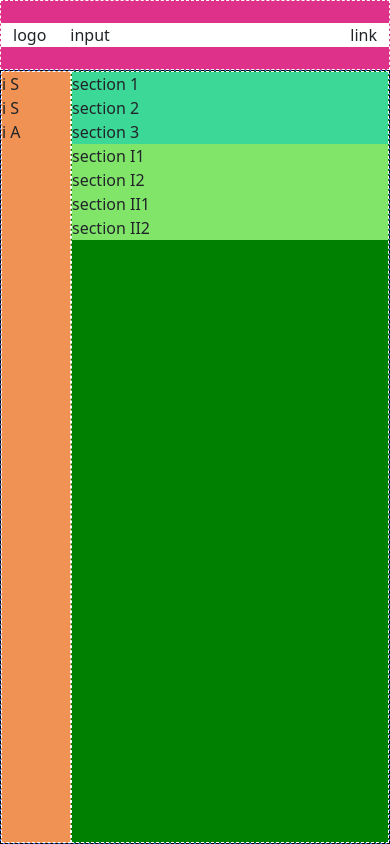
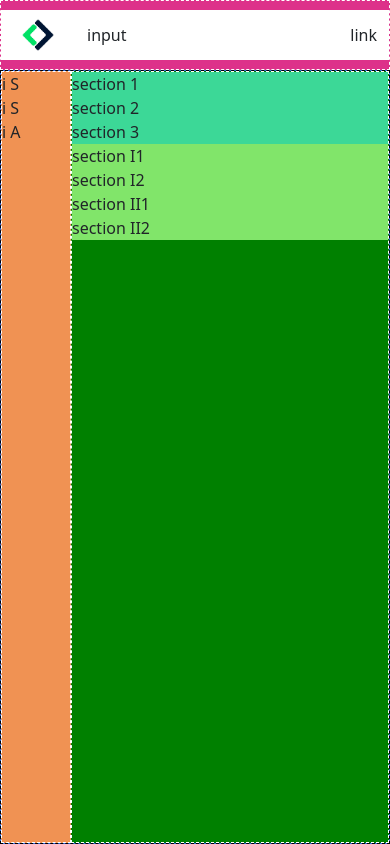
Before and after one commit to elisabichiappini/html-css-bootstrap-dashboard, a plain HTML site: page index.html in a window 390 px wide. Drawn offline with nearby package versions, Linux system fonts and the light colour scheme.

Commit message:
feat: logo in layout

```diff
--- a/css/style.css
+++ b/css/style.css
@@ -18,6 +18,9 @@
     height: var(--ec-size-header);
 }
 
+.ec-logosmall {
+    max-width: 50px;
+}
 /*
 -------------------------------------------> /HEADER
 */
--- a/index.html
+++ b/index.html
@@ -22,8 +22,11 @@
     <!--HEADER-->
     <header id="navbar" class="d-flex align-items-center">
         <div class="container-fluid">
-            <div class="row bg-white">
-                <div class="col-auto">logo</div>
+            <div class="row bg-white align-items-center">
+                <div class="col-auto">
+                    <img src="img/mobile-logo.png" alt="logosmall" class="ec-logosmall img-fluid d-lg-none">
+                    <img src="img/logo.svg" alt="logodisplay" class="d-none d-lg-block">
+                </div>
                 <div class="col">input</div>
                 <div class="col-auto">link</div>
             </div>
```
Also changed, not shown: img/logo.svg (added), img/mobile-logo.png (added).
